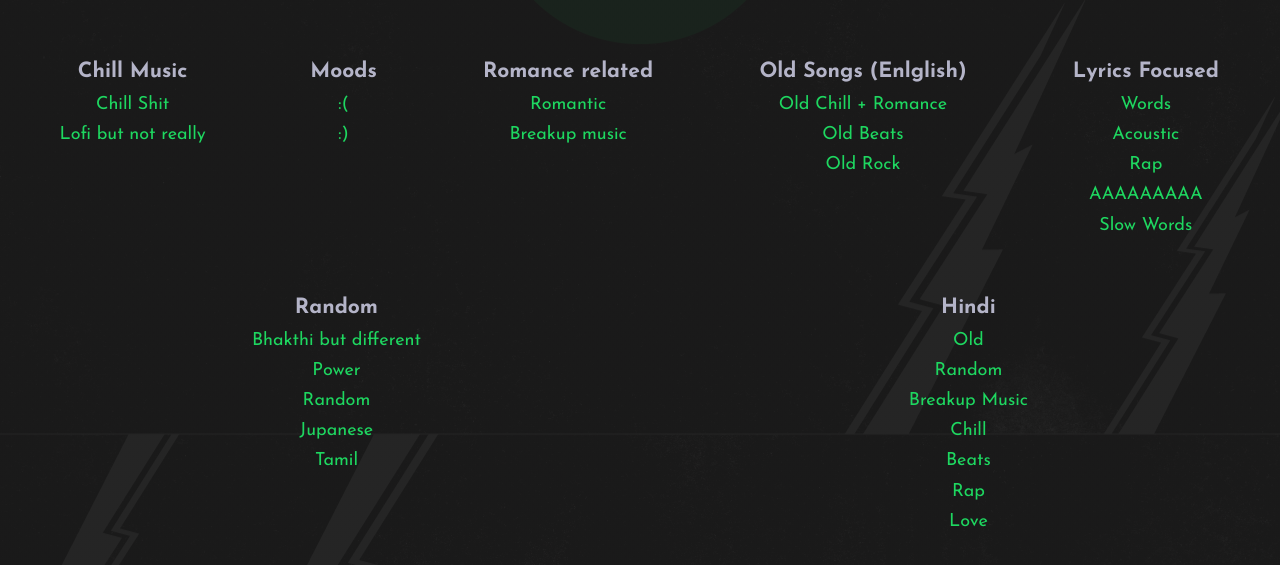
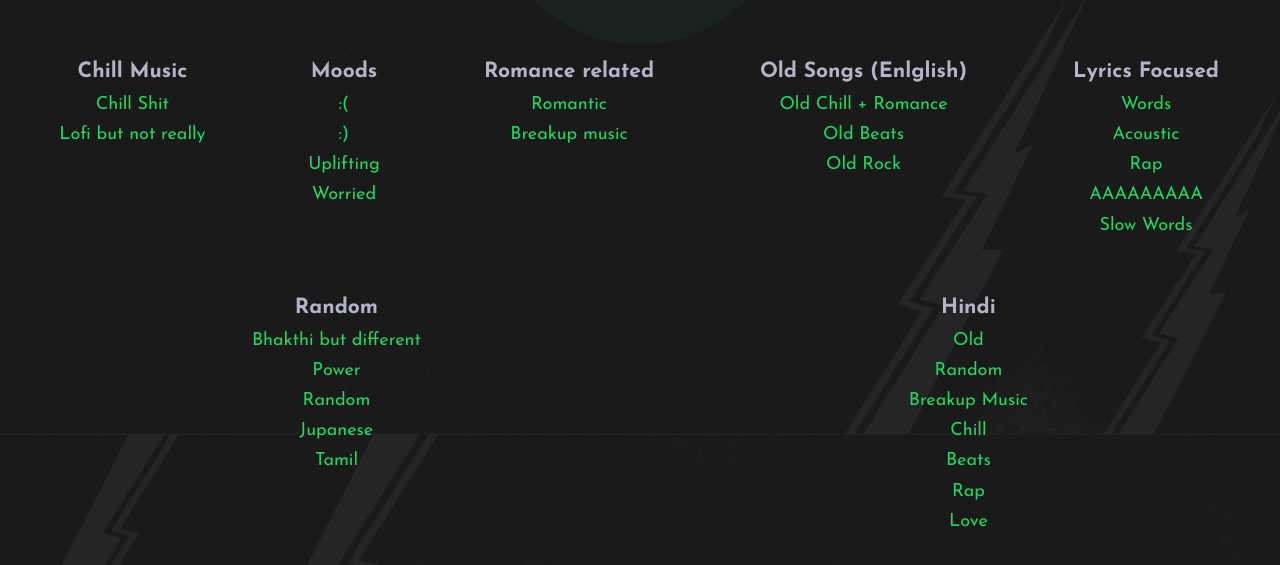
Before and after one commit to poseidon0z/spotify-playlists, a plain HTML site: page index.html in a window 1280 px wide. Shown: the part 781-1346 px from the top of the page. Drawn offline with Linux system fonts and the light colour scheme.

Commit message:
Added playlists into moods

```diff
--- a/index.html
+++ b/index.html
@@ -51,6 +51,18 @@
             <a
               href="https://open.spotify.com/playlist/76rI5FSIWL1YvlrMRuq1ic?si=11856de0375b4956"
               >:)</a
+            >
+          </li>
+          <li>
+            <a
+              href="https://open.spotify.com/playlist/0pSLW49VRGgQH8Y6kTDcGA?si=40065a58881c42be"
+              >Uplifting</a
+            >
+          </li>
+          <li>
+            <a
+              href="https://open.spotify.com/playlist/1B13CpbP5HAjNCzryI7V5B?si=42c27053e5b944f1"
+              >Worried</a
             >
           </li>
         </ul>
```
